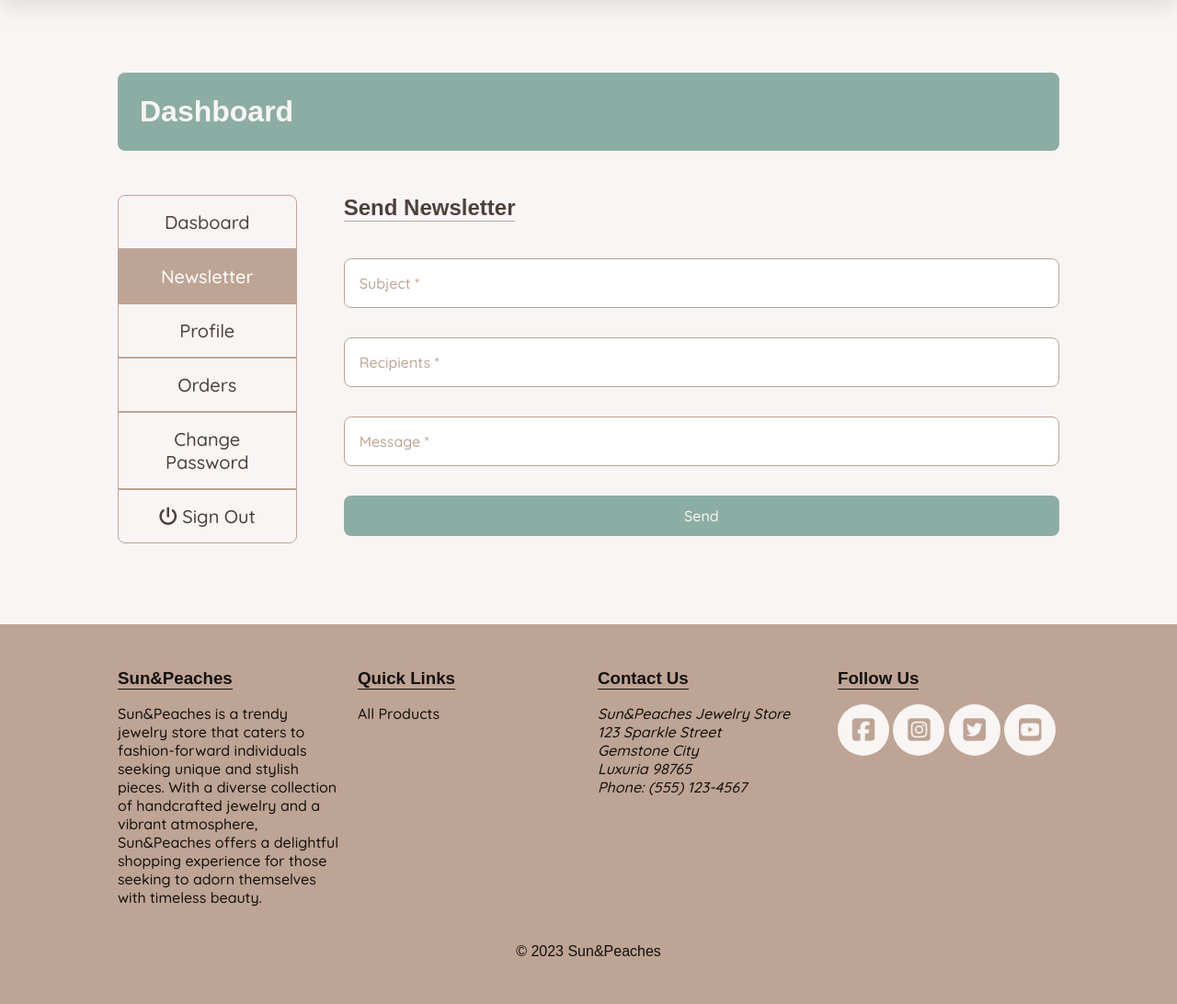
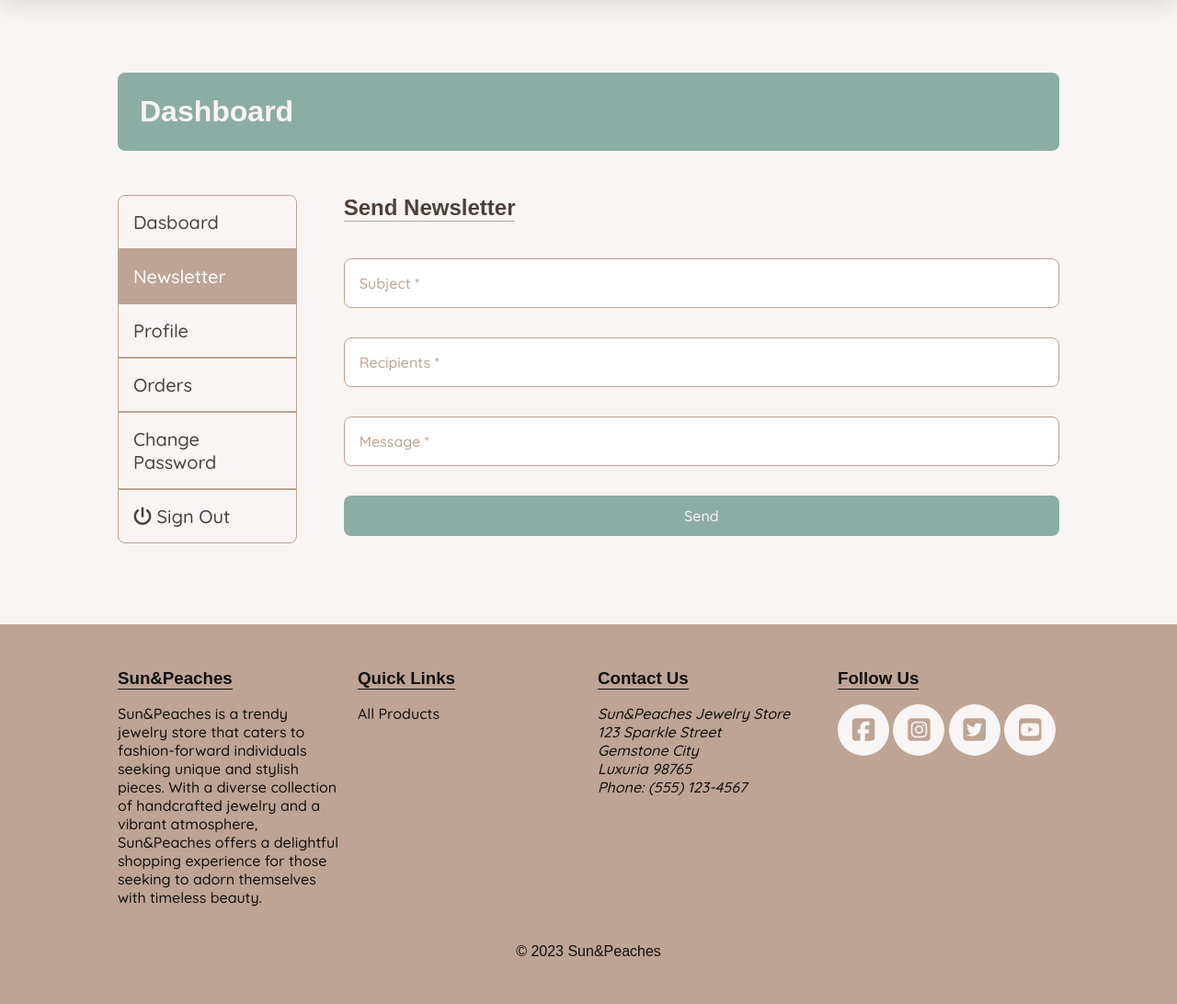
Before and after one commit to radule90/CI_PP_5, a Django app: page /newsletter/ in a window 1280 px wide. Shown: the part 97-1189 px from the top of the page at 92% size. Run offline with Django 4.2, Linux system fonts and the light colour scheme; the visitor is signed in with stand-in values (Sample User, id 1); data that the repository does not hold is empty; some libraries are stand-ins or nearby versions; some web fonts are replaced.

Commit message:
Reorganize dashboard nav, and style it

```diff
--- a/account/templates/account/includes/dashboard_sidebar.html
+++ b/account/templates/account/includes/dashboard_sidebar.html
@@ -1,16 +1,16 @@
 <!-- Dashboard Navigation -->
 <aside class="dashboard-nav">
     <i class="fa-solid fa-gear custom-pointer" id="dashboard-nav-icon" aria-label="Dashboard menu for small screens"></i>
-    <ul class="dashboard-list">
+    <div class="dashboard-list">
         {% comment %} Most of the links have conditional rendering of class active to set it for active link {% endcomment %}
-        <a href="{% url 'dashboard' %}" class="{% if dashboard_active %} active {% endif %} custom-pointer"><li>Dasboard</li></a>
+        <a href="{% url 'dashboard' %}" class="{% if dashboard_active %} active {% endif %} custom-pointer">Dasboard</a>
         {% comment %} Newsletter Link (Only shown to admin users) {% endcomment %}
         {% if request.user.is_admin %}
-            <a href="{% url 'newsletter' %}" class="{% if newsletter_active %} active {% endif %} custom-pointer"><li>Newsletter</li></a>
+            <a href="{% url 'newsletter' %}" class="{% if newsletter_active %} active {% endif %} custom-pointer">Newsletter</a>
         {% endif %}
-        <a href="{% url 'update_profile' %}" class="{% if user_profile_active %} active {% endif %} custom-pointer"><li>Profile</li></a>
-        <a href="{% url 'user_orders' %}" class="{% if user_orders_active %} active {% endif %} custom-pointer"><li>Orders</li></a>
-        <a href="{% url 'password_change' %}" class="c{% if change_password_active %} active {% endif %} custom-pointer"><li>Change Password</li></a>
-        <a href="{% url 'signout' %}" class="custom-pointer"><li><i class="fa-solid fa-power-off"></i> Sign Out</li></a>
-    </ul>
+        <a href="{% url 'update_profile' %}" class="{% if user_profile_active %} active {% endif %} custom-pointer">Profile</a>
+        <a href="{% url 'user_orders' %}" class="{% if user_orders_active %} active {% endif %} custom-pointer">Orders</a>
+        <a href="{% url 'password_change' %}" class="c{% if change_password_active %} active {% endif %} custom-pointer">Change Password</a>
+        <a href="{% url 'signout' %}" class="custom-pointer"><i class="fa-solid fa-power-off"></i> Sign Out</a>
+    </div>
 </aside>
--- a/contact/templates/contact/contact.html
+++ b/contact/templates/contact/contact.html
@@ -9,7 +9,7 @@
     </section>
     <!-- Contact Section -->
     <div class="contact-wrapper">
-        <section class="contact-form">
+        <div class="contact-form">
             <!-- Contact Form -->
             <form action="{% url 'contact' %}" method="POST">
                 {% csrf_token %}
@@ -20,7 +20,7 @@
                 <textarea id="message" name="message" rows="10" placeholder="Your message..." required></textarea>
                 <button type="submit" class="btn btn-checkout custom-pointer">Send Message</button>
             </form>
-        </section>
+        </div>
         <!-- Store Address Informations -->
         <aside class="address-page">
             <h3>Visit Us</h3>
--- a/homepage/templates/homepage/index.html
+++ b/homepage/templates/homepage/index.html
@@ -13,7 +13,7 @@
     </section>
     {% comment %} Render section only if there are products with banner images {% endcomment %}
     {% if products_with_banner %}
-    <section class="swiper-main-wrapper">
+    <div class="swiper-main-wrapper">
         <!-- Slider main container -->
         <div class="swiper">
             <!-- Additional required wrapper -->
@@ -31,7 +31,7 @@
             <div class="swiper-button-prev custom-pointer"></div>
             <div class="swiper-button-next custom-pointer"></div>
         </div>
-    </section>
+    </div>
     {% endif %}
 </div>
 <div class="subscription-wrapper">
--- a/static/css/styles.css
+++ b/static/css/styles.css
@@ -1355,39 +1355,35 @@ dialog button i {
     font-size: 1.25rem;
 }
 
-.dashboard-nav ul {
-    list-style-type: none;
-    text-align: center;
-}
-
-.dashboard-nav ul a li {
+.dashboard-nav .dashboard-list a {
+    display: block;
     border: 1px solid var(--dark-background);
     padding: 1rem;
 }
 
-.dashboard-nav ul a:first-child li {
+.dashboard-nav .dashboard-list a:first-child {
     border-top-left-radius: 0.5rem;
     border-top-right-radius: 0.5rem;
 }
 
-.dashboard-nav ul a:last-child li {
+.dashboard-nav .dashboard-list a:last-child {
     border-bottom-left-radius: 0.5rem;
     border-bottom-right-radius: 0.5rem;
 }
 
-.dashboard-nav ul a {
+.dashboard-nav .dashboard-list a {
     color: var(--font-color);
 }
 
-.dashboard-nav ul a i,
-.dashboard-nav ul a i::before {
+.dashboard-nav .dashboard-list a i,
+.dashboard-nav .dashboard-list a i::before {
     -webkit-transition: none !important;
     -o-transition: none !important;
     transition: none !important;
 }
 
-.dashboard-nav ul a li:hover,
-.dashboard-nav ul a.active li {
+.dashboard-nav .dashboard-list a:hover,
+.dashboard-nav .dashboard-list a.active {
     background: var(--dark-background);
     color: var(--white);
 }
```
